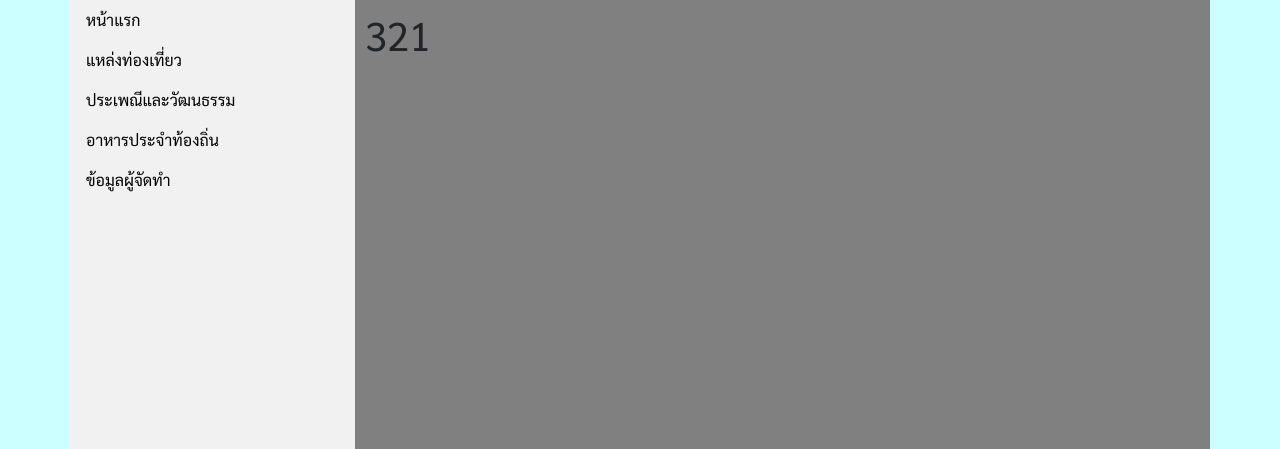
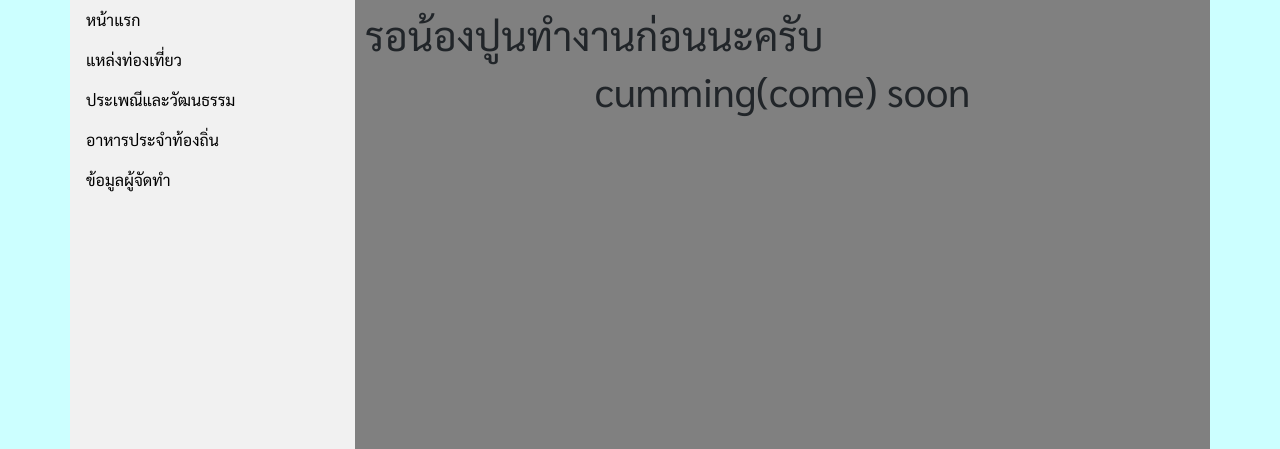
Before and after one commit to napaeworn/phpclassroom, a PHP site: page /food.php in a window 1280 px wide. Shown: the part 160-609 px from the top of the page. Run offline with PHP 8.4, Linux system fonts and the light colour scheme.

Commit message:
Update food.php

```diff
--- a/food.php
+++ b/food.php
@@ -78,7 +78,8 @@
           </ul>
         </div>
         <div class="col-9" id="content">
-          <h1>321</h1>
+          <h1>รอน้องปูนทำงานก่อนนะครับ</h1>
+          <center><h1>cumming(come) soon </h1></center>
         </div>
       </div>
        <div class="row">
```
